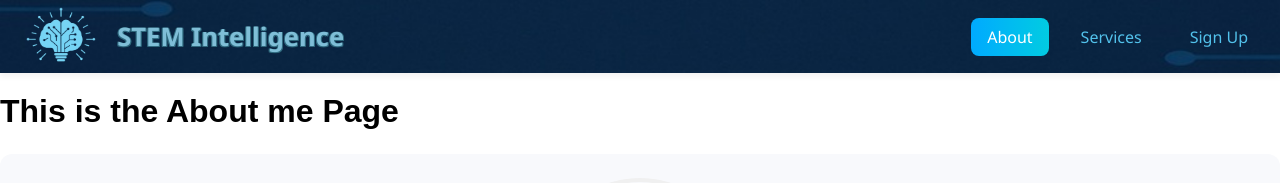
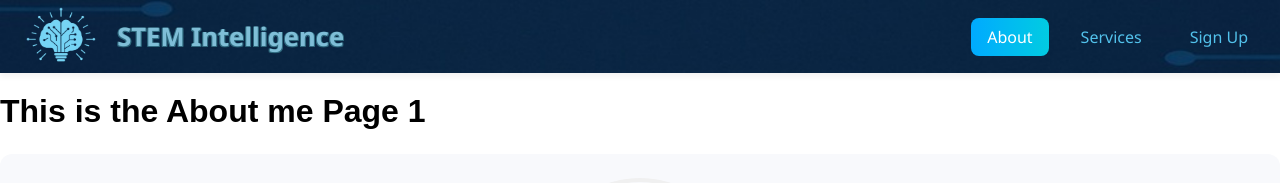
Before and after one commit to GadeerYousif/STEMIntelligence, a React (Create React App) app in the folder frontend/: page /about in a window 1280 px wide. Shown: the top 183 px of the page. Built offline with nearby package versions, Linux system fonts and the light colour scheme.

Commit message:
commit 2

```diff
--- a/frontend/src/components/Pages/AboutMePage.js
+++ b/frontend/src/components/Pages/AboutMePage.js
@@ -7,7 +7,7 @@ export default function AboutMePage() {
     console.log("Rendering About");
     return (
         <div>
-        <h1 className="AMTitle"> This is the About me Page </h1>
+        <h1 className="AMTitle"> This is the About me Page 1 </h1>
         <AboutInstructorGadeerCard />
 
 </div>
```
